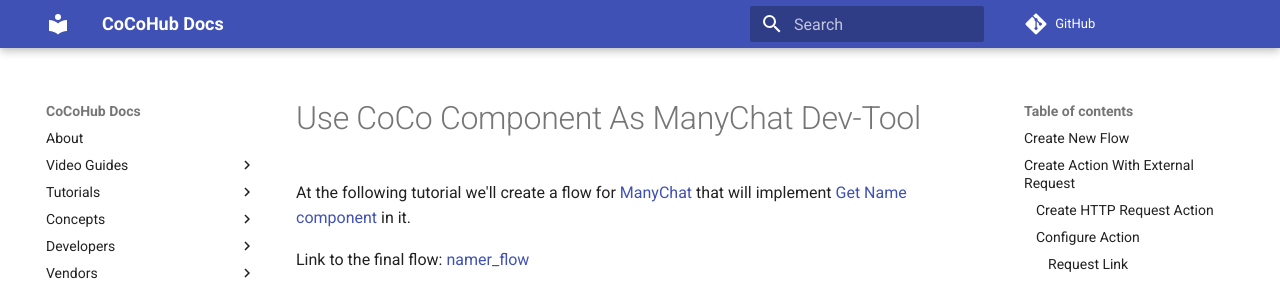
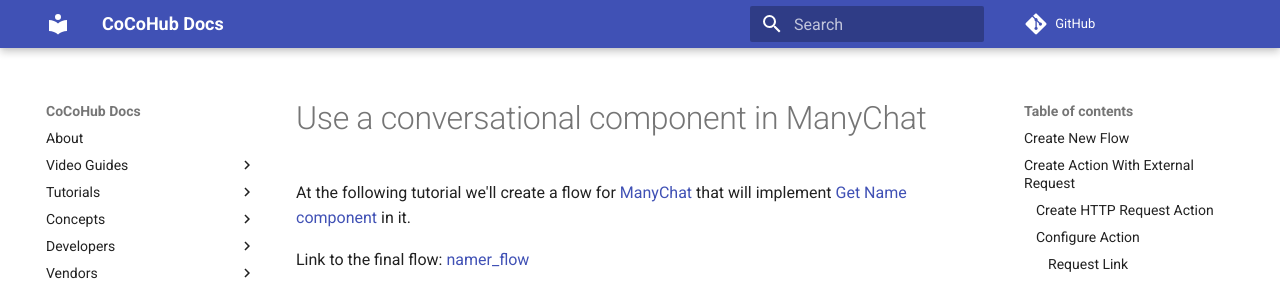
Before and after one commit to ConversationalComponents/docs, an MkDocs documentation site: the page built from docs/tutorials/Use_a_component_as_ManyChat_DevTool.md, in a window 1280 px wide and 900 px high. Shown: the top 283 px of the window. Built offline with MkDocs 1.6.1 and Material for MkDocs 9.7.7, drawn with Linux system fonts in a browser that asks for light colours; comment, search, counter and statistics services are not loaded.

Commit message:
Update docs/tutorials/Use_a_component_as_ManyChat_DevTool.md
Co-Authored-By: Chen <chenb67@gmail.com>

```diff
--- a/docs/tutorials/Use_a_component_as_ManyChat_DevTool.md
+++ b/docs/tutorials/Use_a_component_as_ManyChat_DevTool.md
@@ -1,4 +1,4 @@
-# Use CoCo Component As ManyChat Dev-Tool
+# Use a conversational component in ManyChat
 
 At the following tutorial we'll create a flow for [ManyChat](https://manychat.com/) that will implement
 [Get Name component](https://cocohub.ai/blueprint/namer_vp3/about) in it.
```
